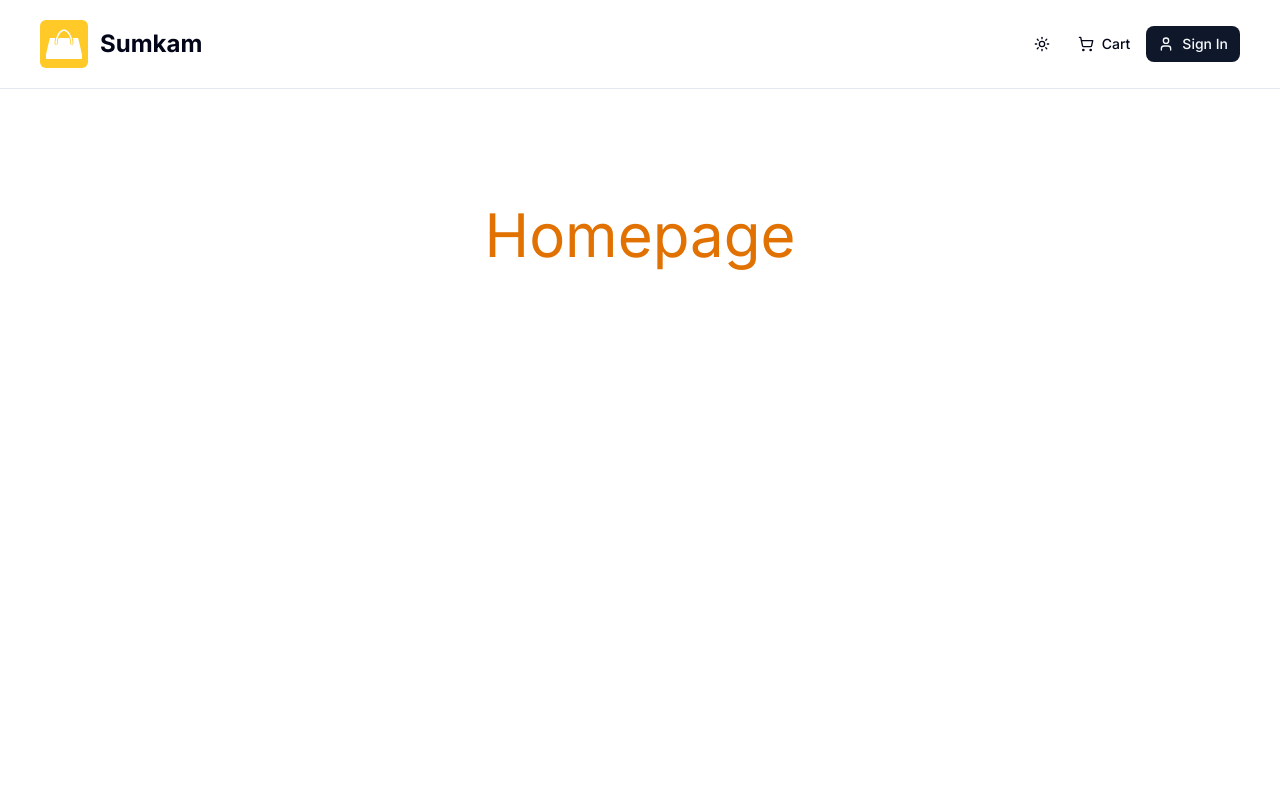
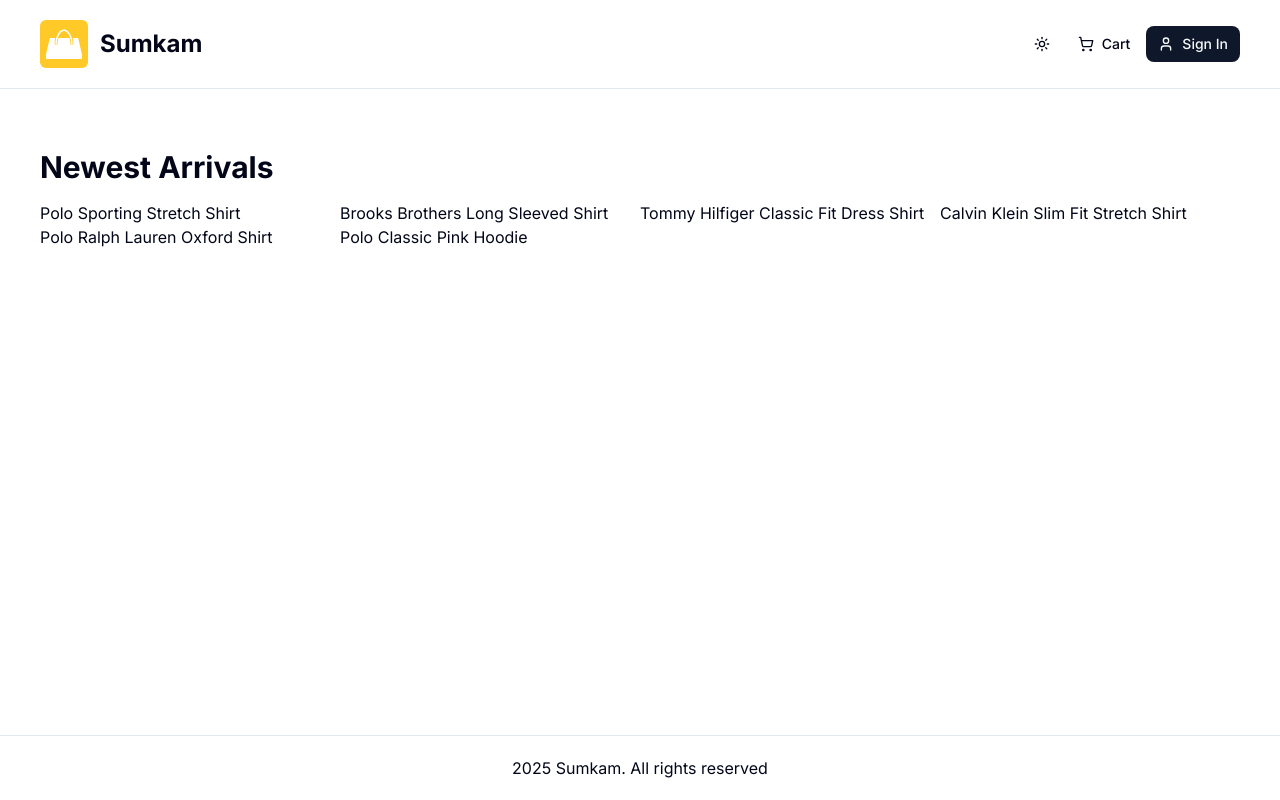
Before and after one commit to faithpacifica/ecommerce-shopping-platform, a Next.js app: page / in a window 1280 px wide. Shown: the top 800 px of the page. Built offline with nearby package versions, Linux system fonts and the light colour scheme; no server answers.

Commit message:
add sample data

```diff
--- a/app/(root)/page.tsx
+++ b/app/(root)/page.tsx
@@ -1,9 +1,13 @@
 // const delay = (ms: number) => new Promise(resolve => setTimeout(resolve, ms));
+import sampleData from "@/db/sample-data"
+import ProductList from "@/components/shared/product/product-list"
 
-const Homepage = async() => {
+const Homepage =() => {
   // await delay(2000); // Simulate a delay of 2 second for test
   return (
-    <div className=" text-6xl flex min-h-screen flex-col items-center justify-between p-24 text-amber-600">Homepage</div>
+    <>
+    <ProductList data={sampleData.products} title='Newest Arrivals' />
+    </>
   )
 }
 
--- /dev/null
+++ b/components/shared/product/product-list.tsx
@@ -0,0 +1,20 @@
+const ProductList = ({ data, title }: { data: any; title?: string }) => {
+	return <div className="my-10">
+    <h2 className="h2-bold mb-4">{title}</h2>
+
+    {data.length> 0 ? (
+<div className="grid grid-cols-1 sm:grid-cols-2 md:grid-cols-3 lg:grid-cols-4">
+  {
+  data.map((product: any,index:number) => (
+    <div key={index}>{product.name}</div>
+  ))}
+</div>
+    ):(
+      <div>
+        <p>No products found</p>
+      </div>
+    )}
+  </div>;
+};
+
+export default ProductList;
--- /dev/null
+++ b/db/sample-data.ts
@@ -0,0 +1,108 @@
+const sampleData = {
+  products: [
+    {
+      name: 'Polo Sporting Stretch Shirt',
+      slug: 'polo-sporting-stretch-shirt',
+      category: "Men's Dress Shirts",
+      description: 'Classic Polo style with modern comfort',
+      images: [
+        '/images/sample-products/p1-1.jpg',
+        '/images/sample-products/p1-2.jpg',
+      ],
+      price: 59.99,
+      brand: 'Polo',
+      rating: 4.5,
+      numReviews: 10,
+      stock: 5,
+      isFeatured: true,
+      banner: 'banner-1.jpg',
+    },
+    {
+      name: 'Brooks Brothers Long Sleeved Shirt',
+      slug: 'brooks-brothers-long-sleeved-shirt',
+      category: "Men's Dress Shirts",
+      description: 'Timeless style and premium comfort',
+      images: [
+        '/images/sample-products/p2-1.jpg',
+        '/images/sample-products/p2-2.jpg',
+      ],
+      price: 85.9,
+      brand: 'Brooks Brothers',
+      rating: 4.2,
+      numReviews: 8,
+      stock: 10,
+      isFeatured: true,
+      banner: 'banner-2.jpg',
+    },
+    {
+      name: 'Tommy Hilfiger Classic Fit Dress Shirt',
+      slug: 'tommy-hilfiger-classic-fit-dress-shirt',
+      category: "Men's Dress Shirts",
+      description: 'A perfect blend of sophistication and comfort',
+      images: [
+        '/images/sample-products/p3-1.jpg',
+        '/images/sample-products/p3-2.jpg',
+      ],
+      price: 99.95,
+      brand: 'Tommy Hilfiger',
+      rating: 4.9,
+      numReviews: 3,
+      stock: 0,
+      isFeatured: false,
+      banner: null,
+    },
+    {
+      name: 'Calvin Klein Slim Fit Stretch Shirt',
+      slug: 'calvin-klein-slim-fit-stretch-shirt',
+      category: "Men's Dress Shirts",
+      description: 'Streamlined design with flexible stretch fabric',
+      images: [
+        '/images/sample-products/p4-1.jpg',
+        '/images/sample-products/p4-2.jpg',
+      ],
+      price: 39.95,
+      brand: 'Calvin Klein',
+      rating: 3.6,
+      numReviews: 5,
+      stock: 10,
+      isFeatured: false,
+      banner: null,
+    },
+    {
+      name: 'Polo Ralph Lauren Oxford Shirt',
+      slug: 'polo-ralph-lauren-oxford-shirt',
+      category: "Men's Dress Shirts",
+      description: 'Iconic Polo design with refined oxford fabric',
+      images: [
+        '/images/sample-products/p5-1.jpg',
+        '/images/sample-products/p5-2.jpg',
+      ],
+      price: 79.99,
+      brand: 'Polo',
+      rating: 4.7,
+      numReviews: 18,
+      stock: 6,
+      isFeatured: false,
+      banner: null,
+    },
+    {
+      name: 'Polo Classic Pink Hoodie',
+      slug: 'polo-classic-pink-hoodie',
+      category: "Men's Sweatshirts",
+      description: 'Soft, stylish, and perfect for laid-back days',
+      images: [
+        '/images/sample-products/p6-1.jpg',
+        '/images/sample-products/p6-2.jpg',
+      ],
+      price: 99.99,
+      brand: 'Polo',
+      rating: 4.6,
+      numReviews: 12,
+      stock: 8,
+      isFeatured: true,
+      banner: null,
+    },
+  ],
+};
+
+export default sampleData;
```
